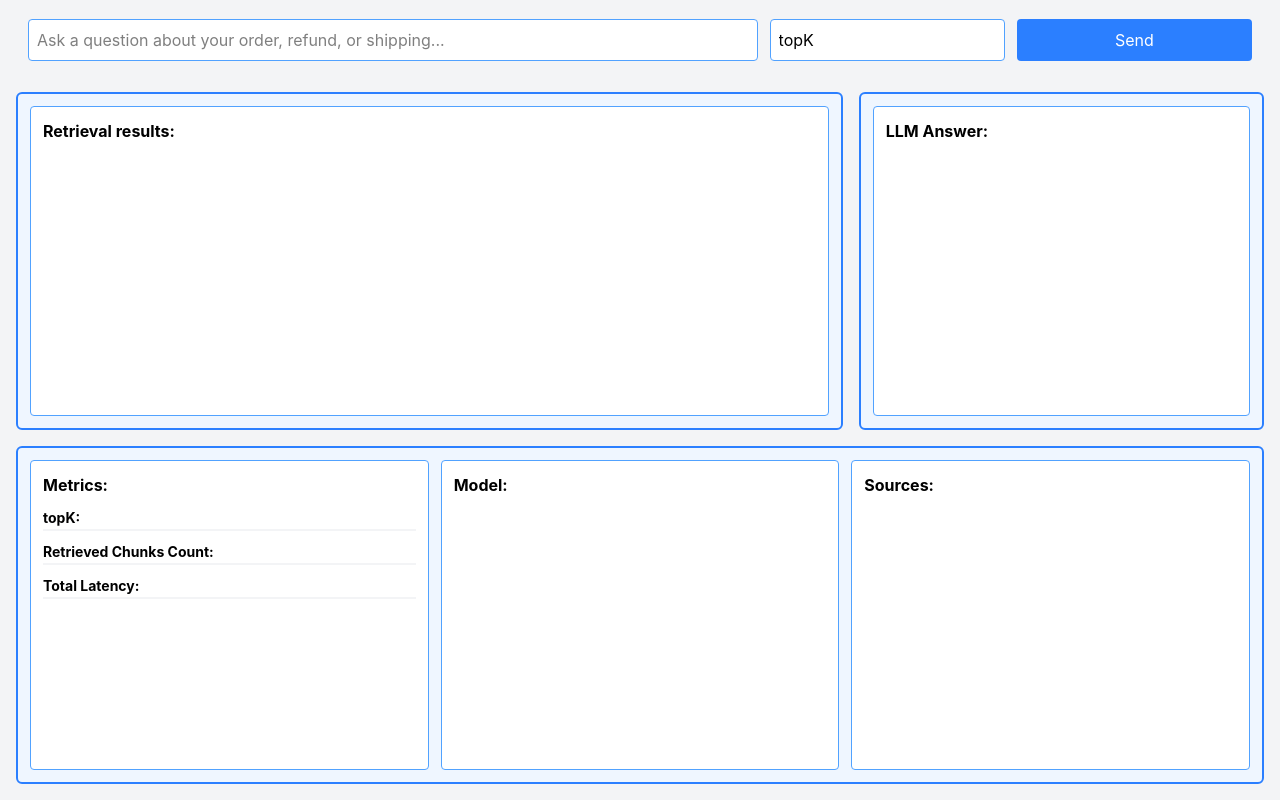
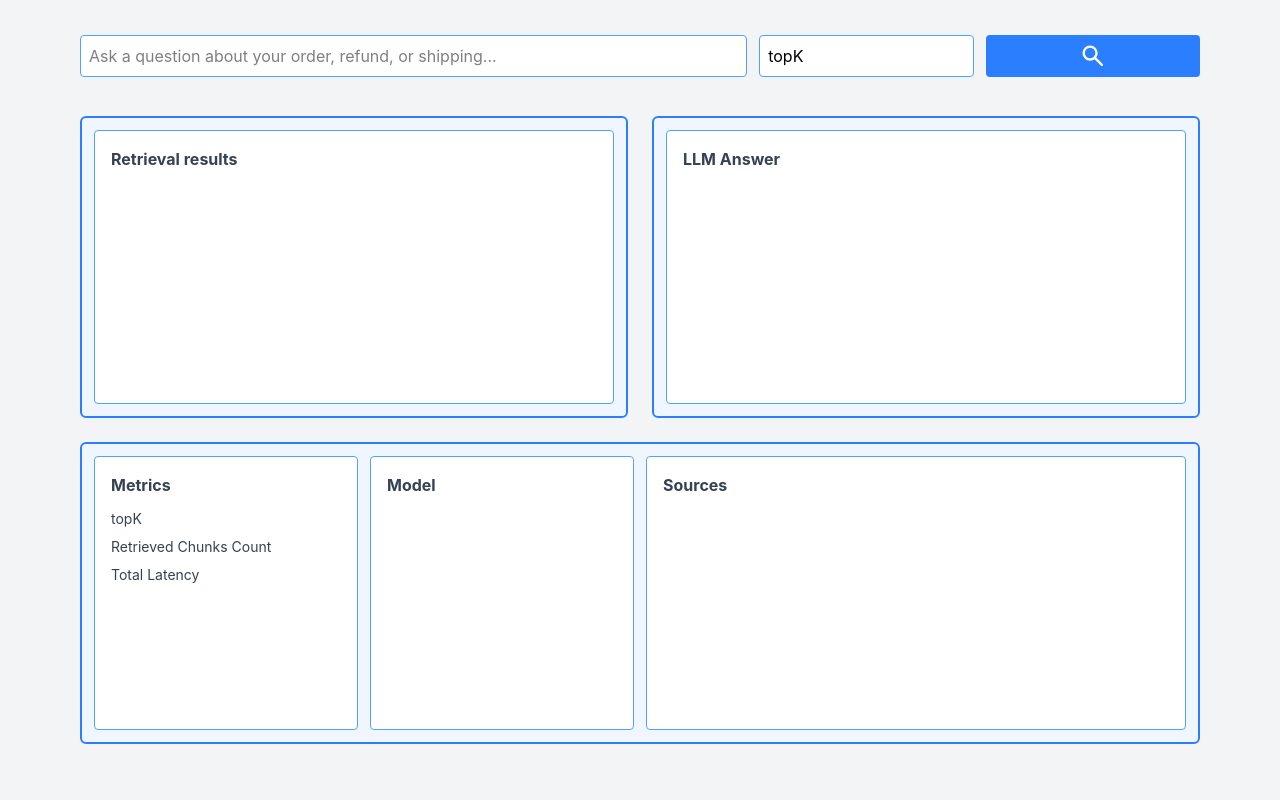
Before and after one commit to eobcre/bedrock-rag-project, a React (Vite) app in the folder frontend/: page / in a window 1280 px wide. Built offline with nearby package versions, Linux system fonts and the light colour scheme; some icons are missing.

Commit message:
refactor: for better ui

```diff
--- a/frontend/src/App.tsx
+++ b/frontend/src/App.tsx
@@ -1,4 +1,5 @@
 import { useState } from "react";
+import { Icon } from "@iconify/react";
 
 import Input from "./components/Input";
 import Dropdown from "./components/Dropdown";
@@ -70,16 +71,16 @@ const App = () => {
   };
 
   return (
-    <div className="grid grid-cols-3 grid-rows-[60px_1fr_1fr] gap-4 bg-gray-100 p-4 h-screen">
+    <div className="grid grid-cols-4 grid-rows-[60px_1fr_1fr] gap-6 bg-gray-100 px-20 pt-8 pb-14 h-screen">
       {/* top */}
-      <section className="col-span-3 flex items-center p-3">
+      <section className="col-span-4 flex items-center">
         <div className="grid grid-cols-5 gap-3 w-full">
           <div className="col-span-3">
             <Input query={query} onChange={setQuery} />
           </div>
           <Dropdown name="topK" value={topK} options={topKOptions} onChange={setTopK} />
           <button onClick={handleSendRag} className="bg-blue-500 text-white rounded cursor-pointer hover:opacity-70 transition-all duration-300 ease-out h-10.5">
-            Send
+            <Icon icon="material-symbols:search-rounded" className="mx-auto w-7 h-7" />
           </button>
           <div className="col-span-5 -mt-2">{validationError && <span className="text-red-500 text-sm">{validationError}</span>}</div>
         </div>
@@ -91,13 +92,13 @@ const App = () => {
       </section>
 
       {/* middle 2 */}
-      <section className="col-span-1 section overflow-scroll">
+      <section className="col-span-2 section overflow-scroll">
         <LLMAnswerSection answerData={ragData?.answer ?? ""} active={active} error={error} />
       </section>
 
       {/* bottom */}
-      <section className="col-span-3 section">
-        <div className="grid grid-cols-3 gap-3 h-full">
+      <section className="col-span-4 section">
+        <div className="grid grid-cols-4 gap-3 h-full">
           <div className="bottom">
             <Metrics
               metricsData={{
@@ -112,7 +113,7 @@ const App = () => {
           <div className="bottom">
             <Model modelData={ragData?.model ?? ""} active={active} error={error} />
           </div>
-          <div className="bottom">
+          <div className="bottom col-span-2">
             <Sources srcData={ragData?.sources ?? []} active={active} error={error} />
           </div>
         </div>
--- a/frontend/src/index.css
+++ b/frontend/src/index.css
@@ -10,6 +10,6 @@
   }
 
   .bottom {
-    @apply border border-blue-400 bg-white rounded-sm p-3;
+    @apply border border-blue-400 bg-white rounded-sm p-4;
   }
 }
--- a/frontend/src/sections/LLMAnswer.tsx
+++ b/frontend/src/sections/LLMAnswer.tsx
@@ -6,11 +6,11 @@ type AnswerProps = {
 
 const LLMAnswer = ({ answerData, active, error }: AnswerProps) => {
   return (
-    <div className="flex flex-col gap-1 border border-blue-400 bg-white rounded-sm overflow-y-auto p-3 h-full">
+    <div className="flex flex-col gap-1 border border-blue-400 bg-white rounded-sm overflow-y-auto p-4 h-full">
       <div className="flex items-center gap-2">
         {active && <span className="inline-block bg-green-500 rounded-full w-2 h-2"></span>}
         {error && <span className="inline-block bg-red-500 rounded-full w-2 h-2"></span>}
-        <h1 className="font-bold">LLM Answer:</h1>
+        <h1 className="text-gray-700 font-bold">LLM Answer</h1>
       </div>
       <p>{answerData}</p>
     </div>
--- a/frontend/src/sections/Metrics.tsx
+++ b/frontend/src/sections/Metrics.tsx
@@ -20,18 +20,20 @@ const Metrics = ({ metricsData, active, error }: MetricsProps) => {
       <div className="flex items-center gap-2">
         {active && <span className="inline-block bg-green-500 rounded-full w-2 h-2"></span>}
         {error && <span className="inline-block bg-red-500 rounded-full w-2 h-2"></span>}
-        <h1 className="font-bold">Metrics:</h1>
+        <h1 className="text-gray-700 font-bold mb-1">Metrics</h1>
       </div>
+      <div className="flex flex-col gap-2">
         {metrics.map((item) => (
-        <div key={item.id} className="border-b-2 border-gray-100">
-          <span className="text-sm font-bold mr-2">{item.label}:</span>
-          <span>
+          <div key={item.id} className="flex justify-between">
+            <span className="text-gray-700 text-sm">{item.label}</span>
+            <span className="text-gray-700 text-sm font-medium">
               {item.value}
               {item.label === "Total Latency" && item.value !== undefined && " ms"}
             </span>
           </div>
         ))}
       </div>
+    </div>
   );
 };
 
--- a/frontend/src/sections/Model.tsx
+++ b/frontend/src/sections/Model.tsx
@@ -10,7 +10,7 @@ const Model = ({ modelData, active, error }: ModelProps) => {
       <div className="flex items-center gap-2">
         {active && <span className="inline-block bg-green-500 rounded-full w-2 h-2"></span>}
         {error && <span className="inline-block bg-red-500 rounded-full w-2 h-2"></span>}
-        <h1 className="font-bold">Model:</h1>
+        <h1 className="text-gray-700 font-bold">Model</h1>
       </div>
       <p>{modelData}</p>
     </div>
--- a/frontend/src/sections/Retrieval.tsx
+++ b/frontend/src/sections/Retrieval.tsx
@@ -6,11 +6,11 @@ type RetrievalProps = {
 
 const Retrieval = ({ retrievalData, active, error }: RetrievalProps) => {
   return (
-    <div className="flex flex-col gap-1 border border-blue-400 bg-white rounded-sm overflow-y-auto p-3 h-full">
+    <div className="flex flex-col gap-1 border border-blue-400 bg-white rounded-sm overflow-y-auto p-4 h-full">
       <div className="flex items-center gap-2">
         {active && <span className="inline-block bg-green-500 rounded-full w-2 h-2"></span>}
         {error && <span className="inline-block bg-red-500 rounded-full w-2 h-2"></span>}
-        <h1 className="font-bold">Retrieval results:</h1>
+        <h1 className="text-gray-700 font-bold">Retrieval results</h1>
       </div>
       {retrievalData.map((chunk, index) => (
         <div key={index} className="bg-gray-100 rounded mb-2 p-2">
--- a/frontend/src/sections/Sources.tsx
+++ b/frontend/src/sections/Sources.tsx
@@ -12,7 +12,7 @@ const Sources = ({ srcData, active, error }: SourceProps) => {
       <div className="flex items-center gap-2">
         {active && <span className="inline-block bg-green-500 rounded-full w-2 h-2"></span>}
         {error && <span className="inline-block bg-red-500 rounded-full w-2 h-2"></span>}
-        <h1 className="font-bold">Sources:</h1>
+        <h1 className="text-gray-700 font-bold">Sources</h1>
       </div>
       <p>{uri}</p>
     </div>
```
Lines whose indentation alone changed are shown as unchanged.
